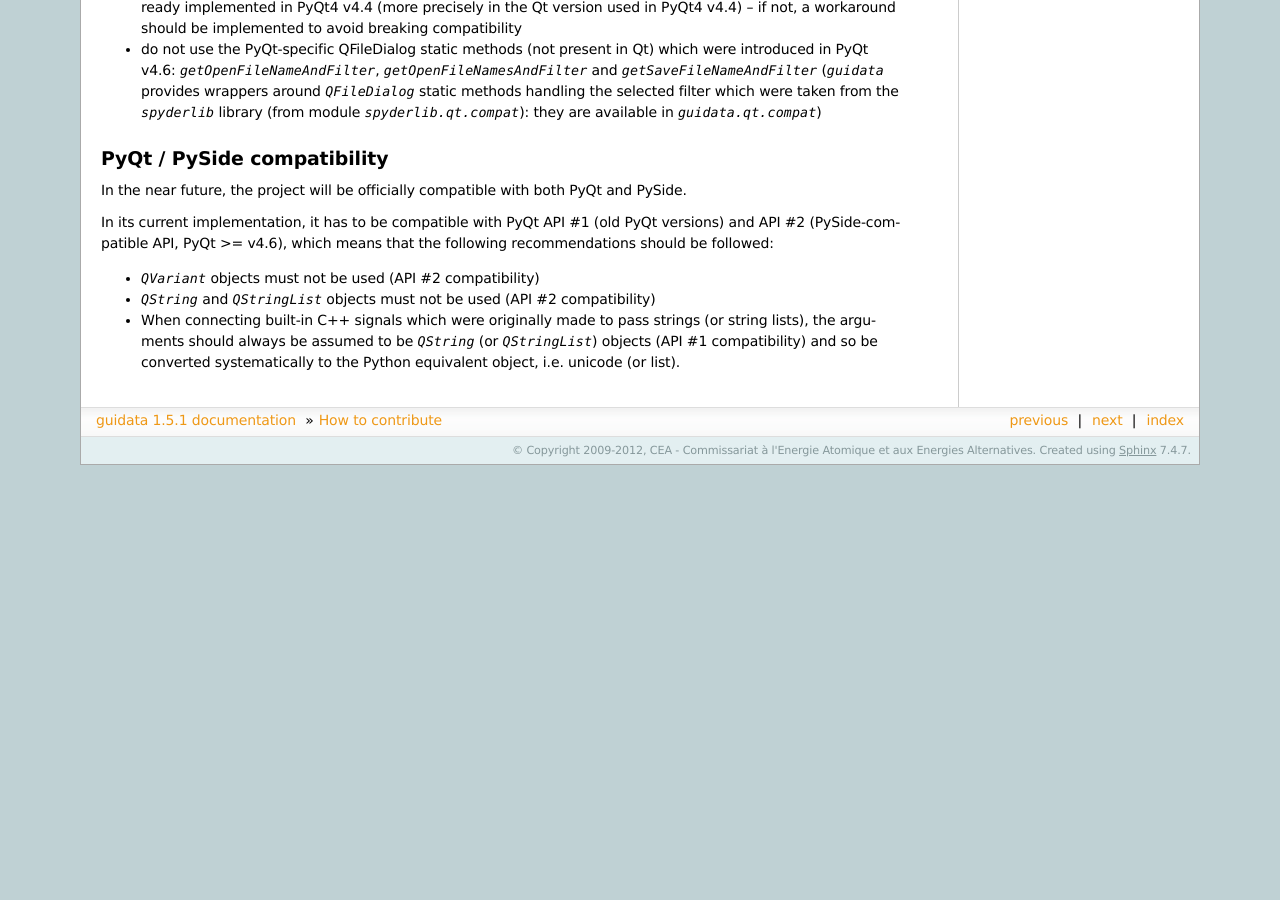
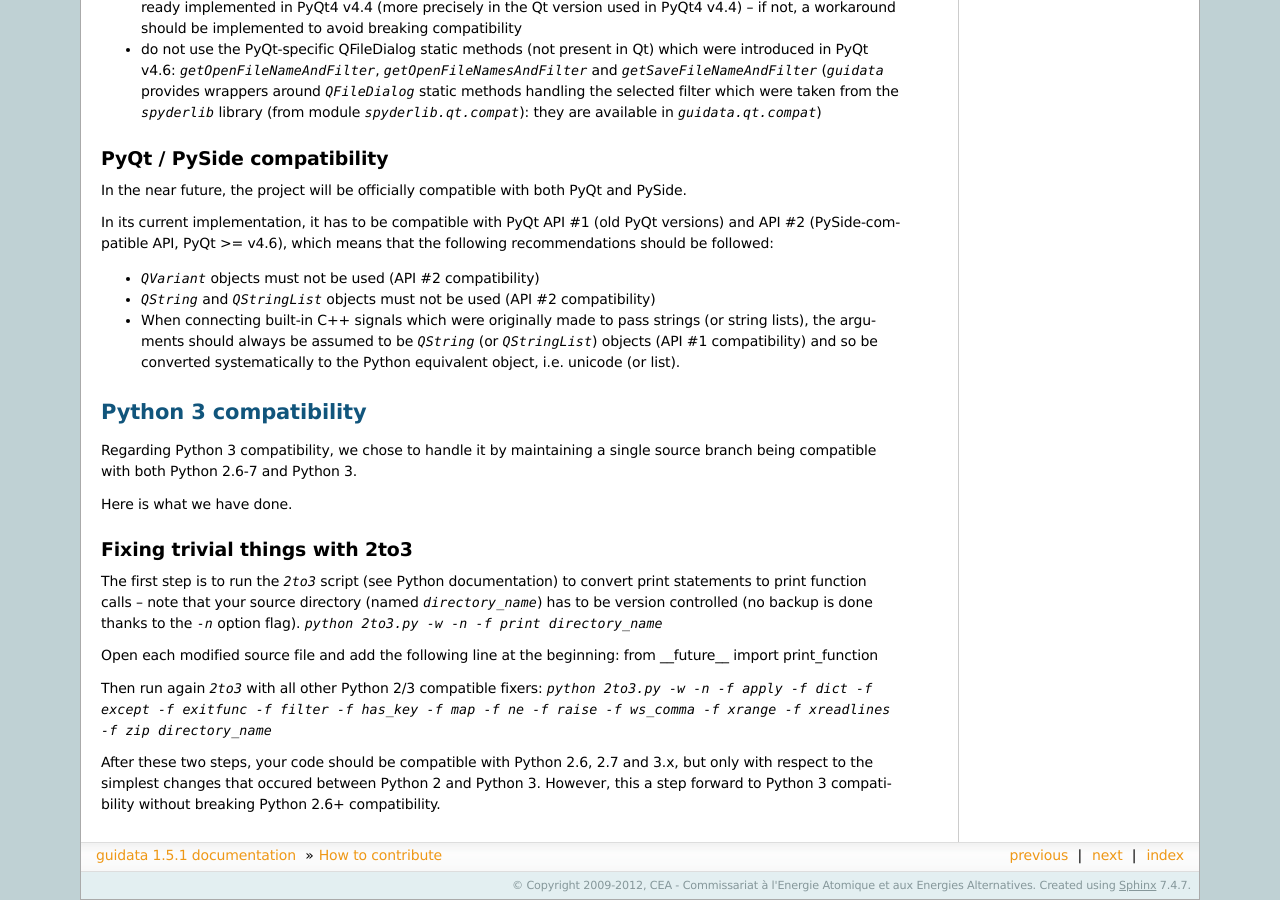
Before and after one commit to zhaoweisonake/guidata, a Sphinx documentation site: the page built from doc/development.rst, in a window 1280 px wide and 900 px high, scrolled down 631 px. Built offline with Sphinx 7.4.7, drawn with Linux system fonts in a browser that asks for light colours; before the commit the page ends 1096 px from its top, so only the background shows below that; some of the changed text lies outside the part shown.

Commit message:
doc/development: added explanations regarding Python 3 compatibility (to be continued)

```diff
--- a/doc/development.rst
+++ b/doc/development.rst
@@ -66,3 +66,32 @@ that the following recommendations should be followed:
   `QString` (or `QStringList`) objects (API #1 compatibility) and so be
   converted systematically to the Python equivalent object, i.e. unicode
   (or list).
+
+
+Python 3 compatibility
+======================
+
+Regarding Python 3 compatibility, we chose to handle it by maintaining a single
+source branch being compatible with both Python 2.6-7 and Python 3.
+
+Here is what we have done.
+
+Fixing trivial things with 2to3
+-------------------------------
+
+The first step is to run the `2to3` script (see Python documentation) to
+convert print statements to print function calls -- note that your source
+directory (named `directory_name`) has to be version controlled (no backup is
+done thanks to the `-n` option flag).
+`python 2to3.py -w -n -f print directory_name`
+
+Open each modified source file and add the following line at the beginning:
+from __future__ import print_function
+
+Then run again `2to3` with all other Python 2/3 compatible fixers:
+`python 2to3.py -w -n -f apply -f dict -f except -f exitfunc -f filter -f has_key -f map -f ne -f raise -f ws_comma -f xrange -f xreadlines -f zip directory_name`
+
+After these two steps, your code should be compatible with Python 2.6, 2.7
+and 3.x, but only with respect to the simplest changes that occured between
+Python 2 and Python 3. However, this a step forward to Python 3 compatibility
+without breaking Python 2.6+ compatibility.
```
